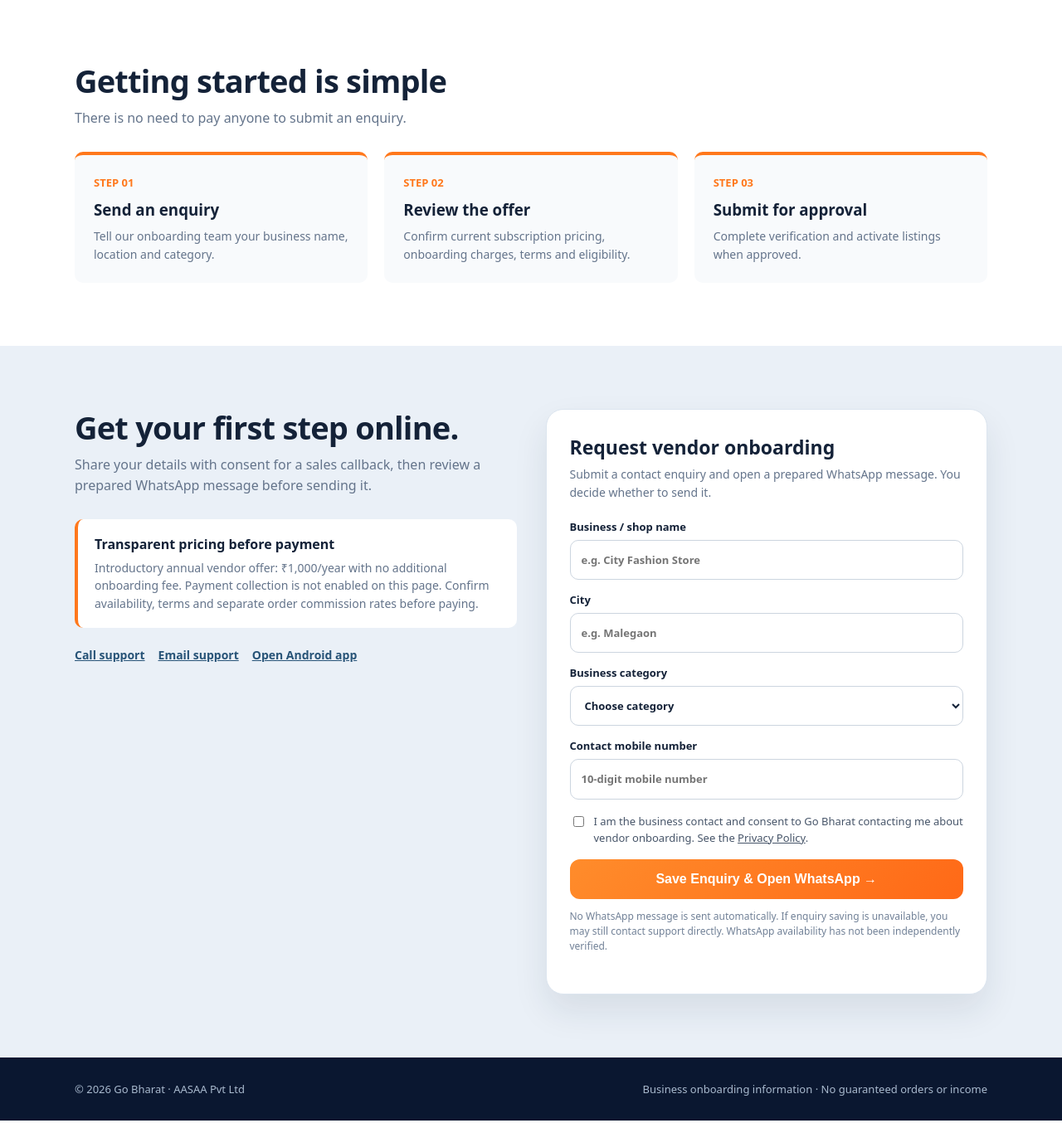
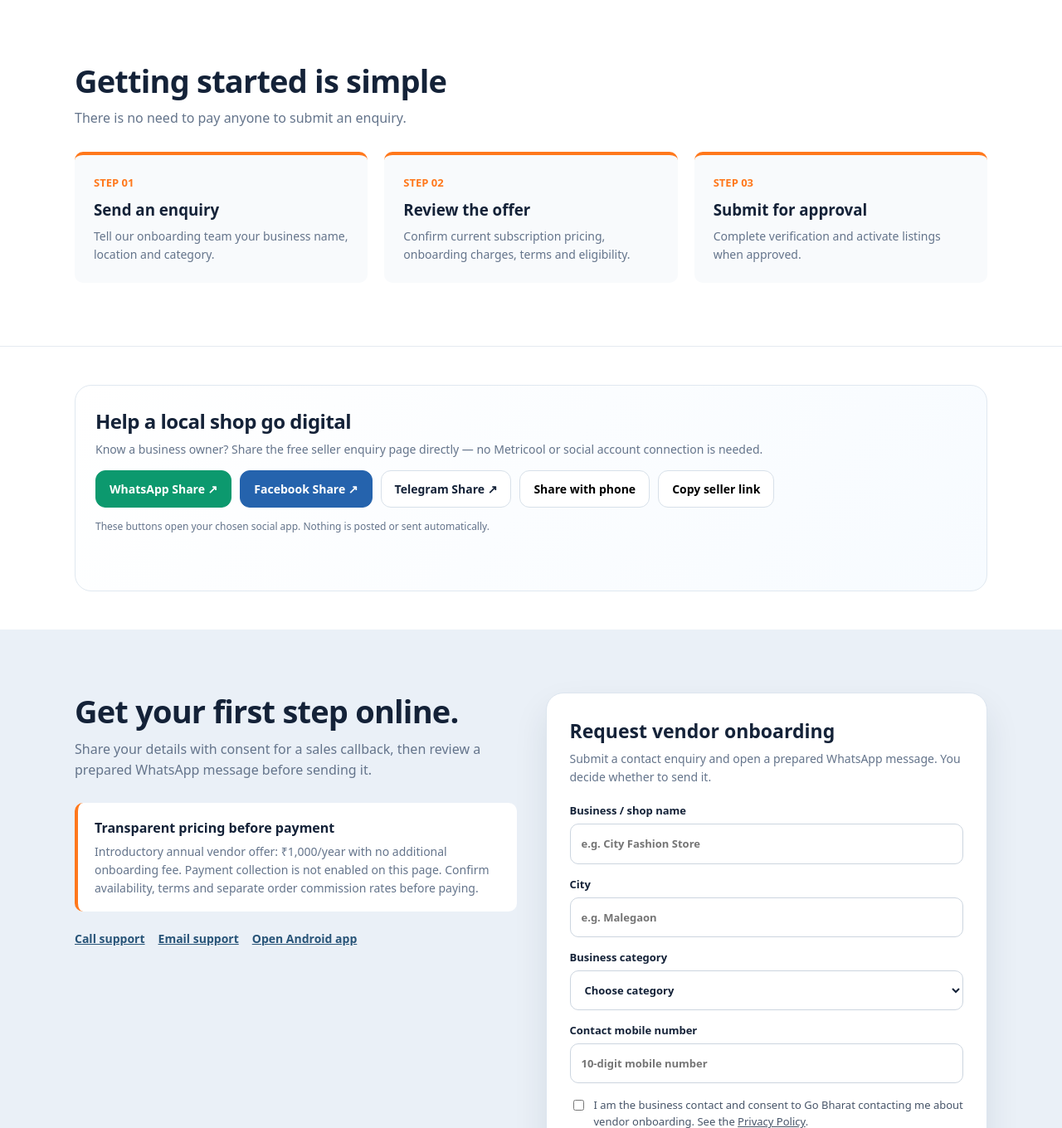
Before and after one commit to arsalan1099-sudo/Gg-done, a Python web app: template server/templates/sell.html in a window 1280 px wide. Shown: the part 1169-2529 px from the top of the page at 83% size. Run offline with Jinja, Linux system fonts and the light colour scheme; the template is opened without the code that fills it, so the values that code supplies are empty.

Commit message:
feat(growth): direct share buttons without social account linking

```diff
--- a/server/templates/sell.html
+++ b/server/templates/sell.html
@@ -8,6 +8,11 @@
   <meta property="og:type" content="website">
   <meta property="og:title" content="Sell on Go Bharat | Bring Your Shop Online">
   <meta property="og:description" content="Reach customers through your digital storefront. Request vendor onboarding with Go Bharat.">
+  <meta property="og:url" content="https://go-bharat.onrender.com/sell">
+  <meta name="twitter:card" content="summary">
+  <meta name="twitter:title" content="Go Bharat — Apni Dukaan Online Lao">
+  <meta name="twitter:description" content="Own a shop? Request seller onboarding on Go Bharat. Annual introductory offer ₹1,000/year; terms apply. Free to enquire.">
+  <link rel="canonical" href="https://go-bharat.onrender.com/sell">
   <title>Sell on Go Bharat | Vendor Onboarding</title>
   <style>
     :root{--navy:#0a1730;--navy2:#152d50;--orange:#ff781c;--light:#f7f9fc;--ink:#142238;--muted:#64748b}
@@ -40,6 +45,16 @@
     .field input:focus,.field select:focus{outline:3px solid #ffd4b6;border-color:#ff781c}.formbtn{width:100%;border:0;cursor:pointer;font-size:16px}
     .tiny{font-size:12px;line-height:1.5;color:#718197;margin-top:12px}
     .direct{display:flex;gap:16px;flex-wrap:wrap;margin-top:22px}.direct a{text-decoration:underline;font-size:14px;font-weight:700;color:#285478}
+    .share-section{background:#fff;padding:46px 0;border-top:1px solid #e5eaf0}
+    .share-wrap{padding:24px;border:1px solid #e0e8f0;border-radius:20px;background:linear-gradient(130deg,#fff,#f7fbff)}
+    .share-title{margin:0 0 5px;font-size:24px;letter-spacing:-.5px}
+    .share-help{font-size:14px;color:var(--muted);margin:0 0 15px}
+    .share-buttons{display:flex;gap:10px;flex-wrap:wrap}
+    .share-button{border:1px solid #d7e0e9;border-radius:12px;padding:12px 16px;background:#fff;font:700 14px system-ui,sans-serif;cursor:pointer;display:inline-flex;align-items:center;justify-content:center;gap:6px}
+    .share-wa{background:#0c996e;color:white;border-color:#0c996e}
+    .share-fb{background:#2563ad;color:white;border-color:#2563ad}
+    .share-note{font-size:12px;color:#64748b;margin-top:14px}
+    .share-status{min-height:1.4em;color:#096b52;font-size:13px;font-weight:700;margin-top:8px}
     footer{background:var(--navy);color:#a9bace;padding:28px 0;font-size:13px}.foot{display:flex;gap:20px;justify-content:space-between;flex-wrap:wrap}
     @media(max-width:800px){.hero-grid,.enquire-grid{grid-template-columns:1fr}.hero{padding:58px 0}.visual{max-width:470px}.cards,.steps{grid-template-columns:1fr}section{padding:58px 0}}
     @media(prefers-reduced-motion:reduce){html{scroll-behavior:auto}.btn{transition:none}}
@@ -72,6 +87,21 @@
       <div class="step"><b>STEP 02</b><h3>Review the offer</h3><p>Confirm current subscription pricing, onboarding charges, terms and eligibility.</p></div>
       <div class="step"><b>STEP 03</b><h3>Submit for approval</h3><p>Complete verification and activate listings when approved.</p></div>
     </div></div></section>
+    <section class="share-section" aria-labelledby="share-title">
+      <div class="shell share-wrap">
+        <h2 class="share-title" id="share-title">Help a local shop go digital</h2>
+        <p class="share-help">Know a business owner? Share the free seller enquiry page directly — no Metricool or social account connection is needed.</p>
+        <div class="share-buttons">
+          <a class="share-button share-wa" href="https://wa.me/?text=GO%20BHARAT%20%F0%9F%87%AE%F0%9F%87%B3%20%7C%20Apni%20Dukaan%20Online%20Lao!%20Business%20owners%20can%20request%20a%20digital%20storefront.%20Introductory%20annual%20seller%20offer%20%E2%82%B91%2C000%2Fyear%20(subject%20to%20approval%20and%20terms).%20Enquiry%20is%20free.%20Apply%3A%20https%3A%2F%2Fgo-bharat.onrender.com%2Fsell" target="_blank" rel="noopener noreferrer">WhatsApp Share ↗</a>
+          <a class="share-button share-fb" href="https://www.facebook.com/sharer/sharer.php?u=https%3A%2F%2Fgo-bharat.onrender.com%2Fsell" target="_blank" rel="noopener noreferrer">Facebook Share ↗</a>
+          <a class="share-button" href="https://t.me/share/url?url=https%3A%2F%2Fgo-bharat.onrender.com%2Fsell&text=Go%20Bharat%20%E2%80%94%20Apni%20Dukaan%20Online%20Lao!%20%E2%82%B91%2C000%2Fyear%20introductory%20seller%20offer.%20Enquiry%20is%20free%3B%20terms%20apply." target="_blank" rel="noopener noreferrer">Telegram Share ↗</a>
+          <button type="button" class="share-button" id="share-native">Share with phone</button>
+          <button type="button" class="share-button" id="share-copy">Copy seller link</button>
+        </div>
+        <p class="share-note">These buttons open your chosen social app. Nothing is posted or sent automatically.</p>
+        <p id="share-status" class="share-status" role="status" aria-live="polite"></p>
+      </div>
+    </section>
     <section class="enquire" id="enquire">
       <div class="shell enquire-grid">
         <div><h2 class="section-title">Get your first step online.</h2><p class="intro">Share your details with consent for a sales callback, then review a prepared WhatsApp message before sending it.</p>
@@ -97,6 +127,29 @@
   </main>
   <footer><div class="shell foot"><span>© 2026 Go Bharat · AASAA Pvt Ltd</span><span>Business onboarding information · No guaranteed orders or income</span></div></footer>
   <script>
+    const shareLink = "https://go-bharat.onrender.com/sell";
+    const shareText = "GO BHARAT 🇮🇳 | Apni Dukaan Online Lao! Business owners can request a digital storefront. Introductory annual seller offer ₹1,000/year (subject to approval and terms). Enquiry is free. Apply: https://go-bharat.onrender.com/sell";
+    const shareStatus = document.getElementById('share-status');
+    document.getElementById('share-copy').addEventListener('click', async function() {
+      try {
+        await navigator.clipboard.writeText(shareLink);
+        shareStatus.textContent = 'Seller registration link copied.';
+      } catch (error) {
+        shareStatus.textContent = 'Copy this link: ' + shareLink;
+      }
+    });
+    document.getElementById('share-native').addEventListener('click', async function() {
+      if (navigator.share) {
+        try {
+          await navigator.share({title:'Go Bharat Seller Registration',text:shareText,url:shareLink});
+          shareStatus.textContent = 'Share panel opened. Post or send from your selected app.';
+        } catch (error) {
+          if (error && error.name !== 'AbortError') shareStatus.textContent = 'Use a direct share link above.';
+        }
+      } else {
+        shareStatus.textContent = 'Choose WhatsApp, Facebook or Telegram above, or copy the link.';
+      }
+    });
     const form = document.getElementById('seller-form');
     form.addEventListener('submit', async function(event) {
       event.preventDefault();
```
